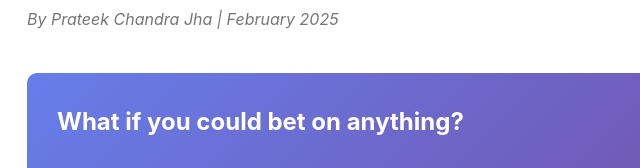
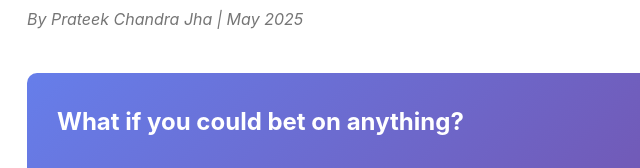
Before and after one commit to prateekchandrajha/prateekchandrajha.github.io, a plain HTML site: page polymarket-blog-part1.html in a window 1280 px wide. Shown: the part 288-456 px from the top of the page, 253-893 px from the left. Drawn offline with Linux system fonts and the light colour scheme.

Commit message:
Update polymarket-blog-part1.html

```diff
--- a/polymarket-blog-part1.html
+++ b/polymarket-blog-part1.html
@@ -133,7 +133,7 @@
 <body>
     <article>
         <h1>Decoding Polymarket: How Prediction Markets Actually Work (Part 1)</h1>
-        <div class="meta">By Prateek Chandra Jha | February 2025</div>
+        <div class="meta">By Prateek Chandra Jha | May 2025</div>
 
         <div class="intro-box">
             <h2 style="color: white; border: none; margin-top: 0;">What if you could bet on anything?</h2>
```
